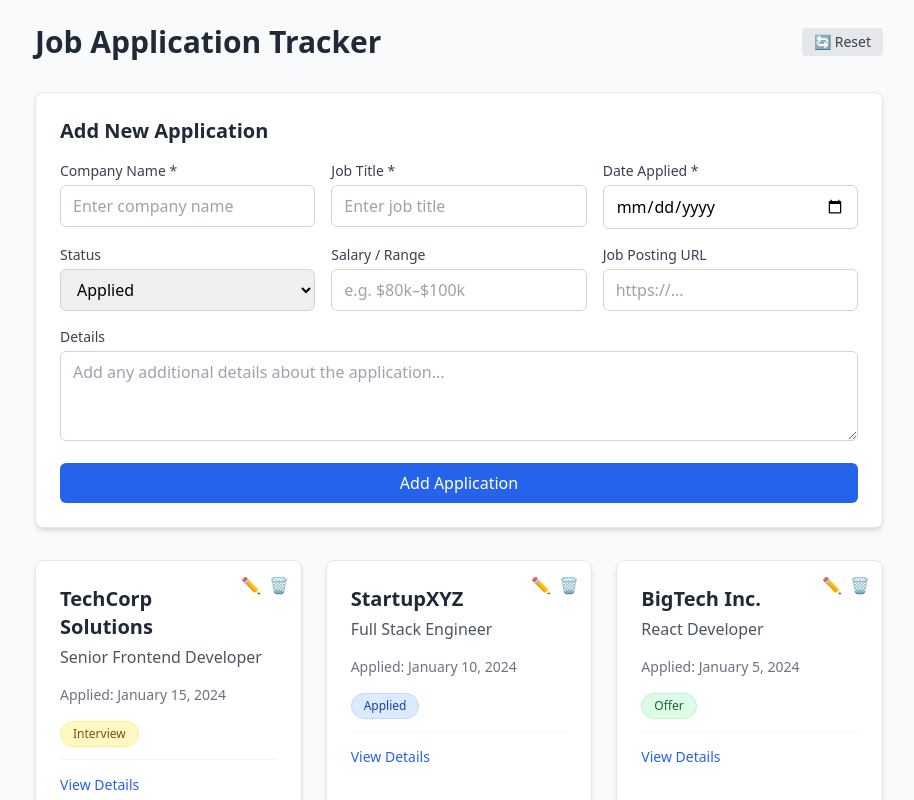
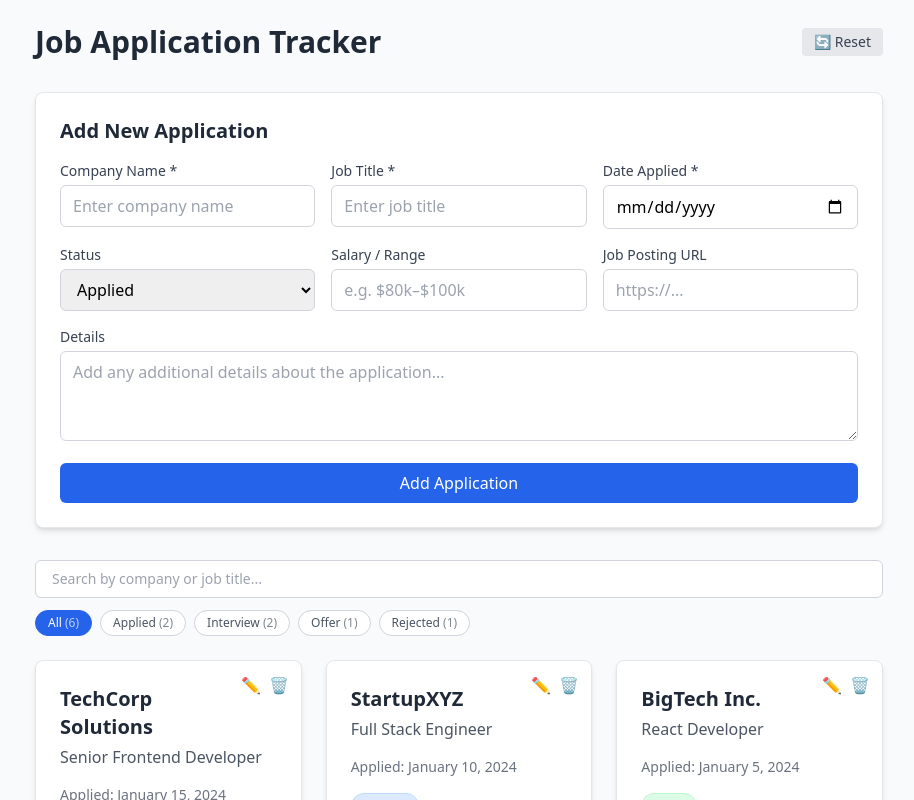
Before and after one commit to NathanielDSmith/Job-Tracker, a React (Vite) app: page / in a window 1280 px wide. Shown: the top 800 px of the page, without its empty margins (181-1095 px from the left). Built offline with nearby package versions, Linux system fonts and the light colour scheme.

Commit message:
feat: add search and status filter with counts

```diff
--- a/src/JobTracker.tsx
+++ b/src/JobTracker.tsx
@@ -9,6 +9,8 @@ const JobTracker: React.FC = () => {
   const [jobApplications, setJobApplications] = useState<JobApplication[]>([]);
   const [editingId, setEditingId] = useState<number | null>(null);
   const [expandedDetails, setExpandedDetails] = useState<Set<number>>(new Set());
+  const [searchQuery, setSearchQuery] = useState('');
+  const [statusFilter, setStatusFilter] = useState<JobApplication['status'] | 'All'>('All');
   const [editFormData, setEditFormData] = useState({
     companyName: '',
     jobTitle: '',
@@ -192,6 +194,21 @@ const JobTracker: React.FC = () => {
     });
   };
 
+  const statusCounts = {
+    All: jobApplications.length,
+    Applied: jobApplications.filter(j => j.status === 'Applied').length,
+    Interview: jobApplications.filter(j => j.status === 'Interview').length,
+    Offer: jobApplications.filter(j => j.status === 'Offer').length,
+    Rejected: jobApplications.filter(j => j.status === 'Rejected').length,
+  };
+
+  const filteredApplications = jobApplications.filter(job => {
+    const matchesStatus = statusFilter === 'All' || job.status === statusFilter;
+    const q = searchQuery.toLowerCase();
+    const matchesSearch = !q || job.companyName.toLowerCase().includes(q) || job.jobTitle.toLowerCase().includes(q);
+    return matchesStatus && matchesSearch;
+  });
+
   return (
     <div className="max-w-4xl mx-auto p-6">
       <div className="flex justify-between items-center mb-8">
@@ -210,9 +227,38 @@ const JobTracker: React.FC = () => {
       {/* Add New Job Form */}
       <JobForm onSubmit={handleAddJob} />
 
+      {/* Search and Filter */}
+      <div className="mb-6 space-y-3">
+        <input
+          type="text"
+          value={searchQuery}
+          onChange={e => setSearchQuery(e.target.value)}
+          placeholder="Search by company or job title..."
+          className="w-full px-4 py-2 border border-gray-300 rounded-md focus:outline-none focus:ring-2 focus:ring-blue-500 focus:border-transparent text-sm"
+        />
+        <div className="flex flex-wrap gap-2">
+          {(['All', 'Applied', 'Interview', 'Offer', 'Rejected'] as const).map(s => (
+            <button
+              key={s}
+              onClick={() => setStatusFilter(s)}
+              className={`px-3 py-1 rounded-full text-xs font-medium border transition-colors duration-150 ${
+                statusFilter === s
+                  ? 'bg-blue-600 text-white border-blue-600'
+                  : 'bg-white text-gray-600 border-gray-300 hover:border-blue-400 hover:text-blue-600'
+              }`}
+            >
+              {s} <span className="opacity-70">({statusCounts[s]})</span>
+            </button>
+          ))}
+        </div>
+      </div>
+
       {/* Job Applications List */}
+      {filteredApplications.length === 0 && (
+        <p className="text-center text-gray-400 py-12 text-sm">No applications match your search.</p>
+      )}
       <div className="grid gap-6 md:grid-cols-2 lg:grid-cols-3">
-        {jobApplications.map((job) => (
+        {filteredApplications.map((job) => (
           <JobCard
             key={job.id}
             job={job}
```
